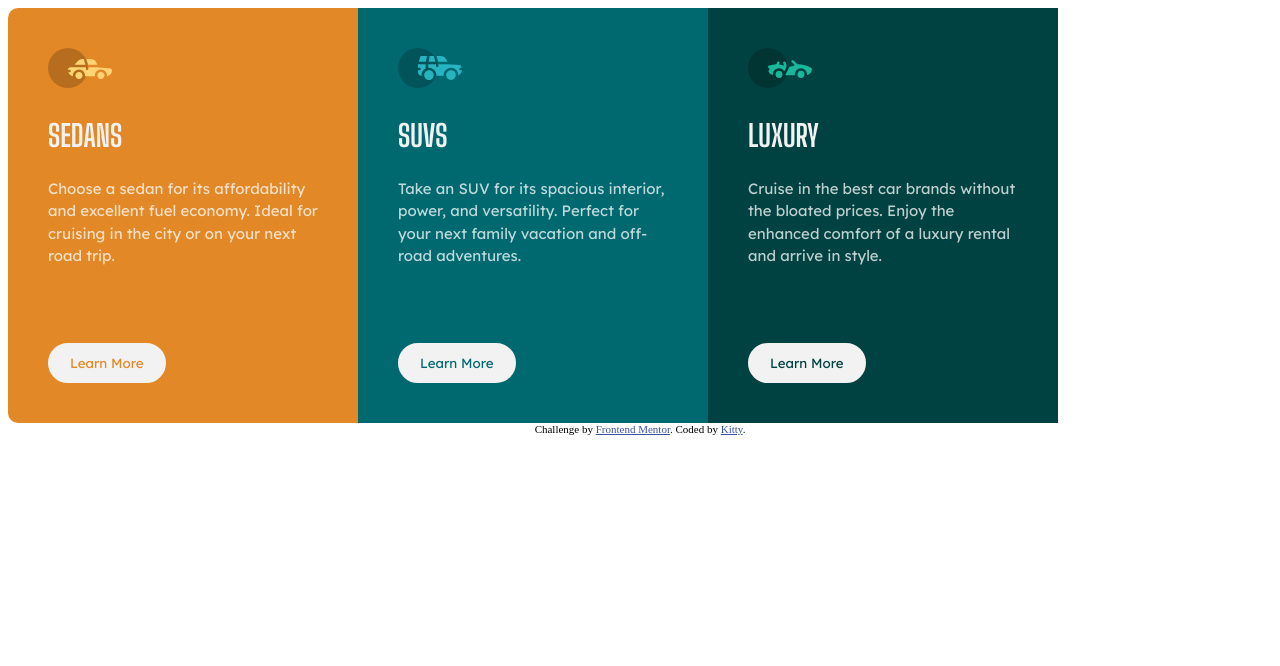
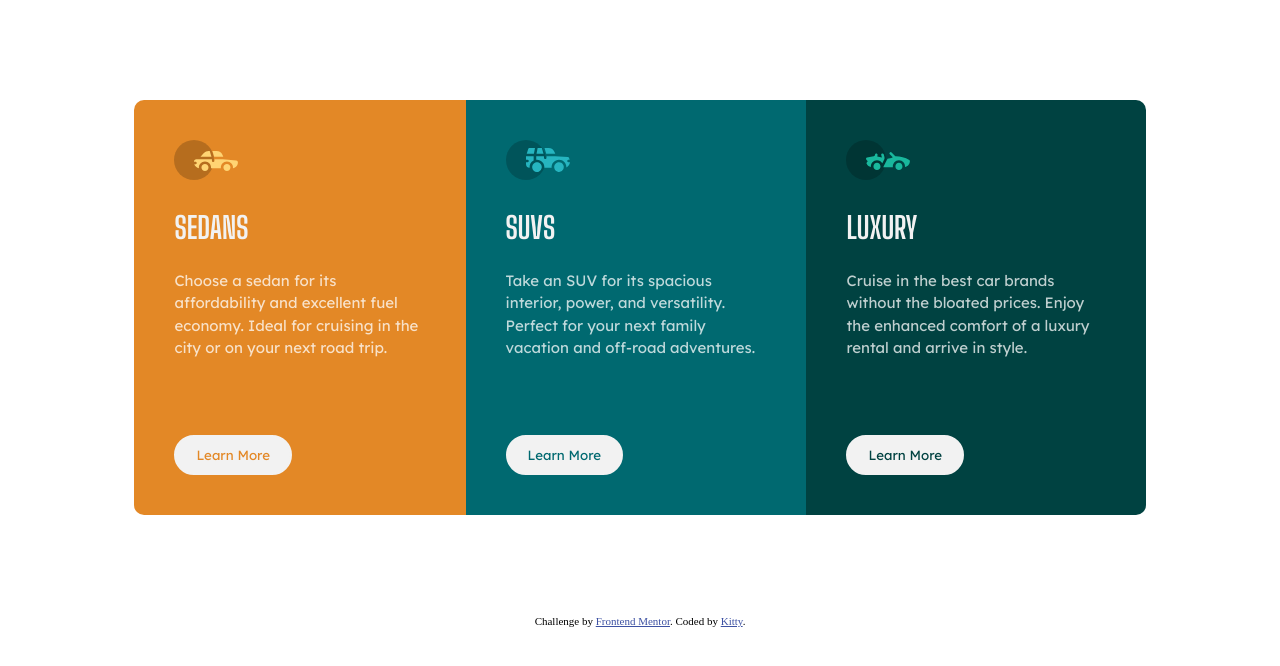
Before and after one commit to Faylette/3-column-preview-card-component-main, a plain HTML site: page index.html in a window 1280 px wide. Drawn offline with Linux system fonts and the light colour scheme.

Commit message:
Update style.css

```diff
--- a/style.css
+++ b/style.css
@@ -14,12 +14,13 @@ body {
     display: flex;
     overflow: hidden;
     border-radius: 10px;
-    /* something wonky going on with the border-radius */
+    width: 80%;
+    margin: 100px auto;
 }
 
 /* each car card */
 .container {
-    width: 350px;
+    max-width: 1/3;
     padding: 40px;
 }
 
@@ -34,7 +35,6 @@ div#suvs {
 div#luxury {
     background-color: hsl(179, 100%, 13%);
 }
-
 
 h2 {
     color: hsl(0, 0%, 95%);
@@ -79,5 +79,6 @@ button:hover {
 @media (max-width: 600px) {
     .content {
         flex-direction: column;
+        width: 90%;
     }
 }
```
